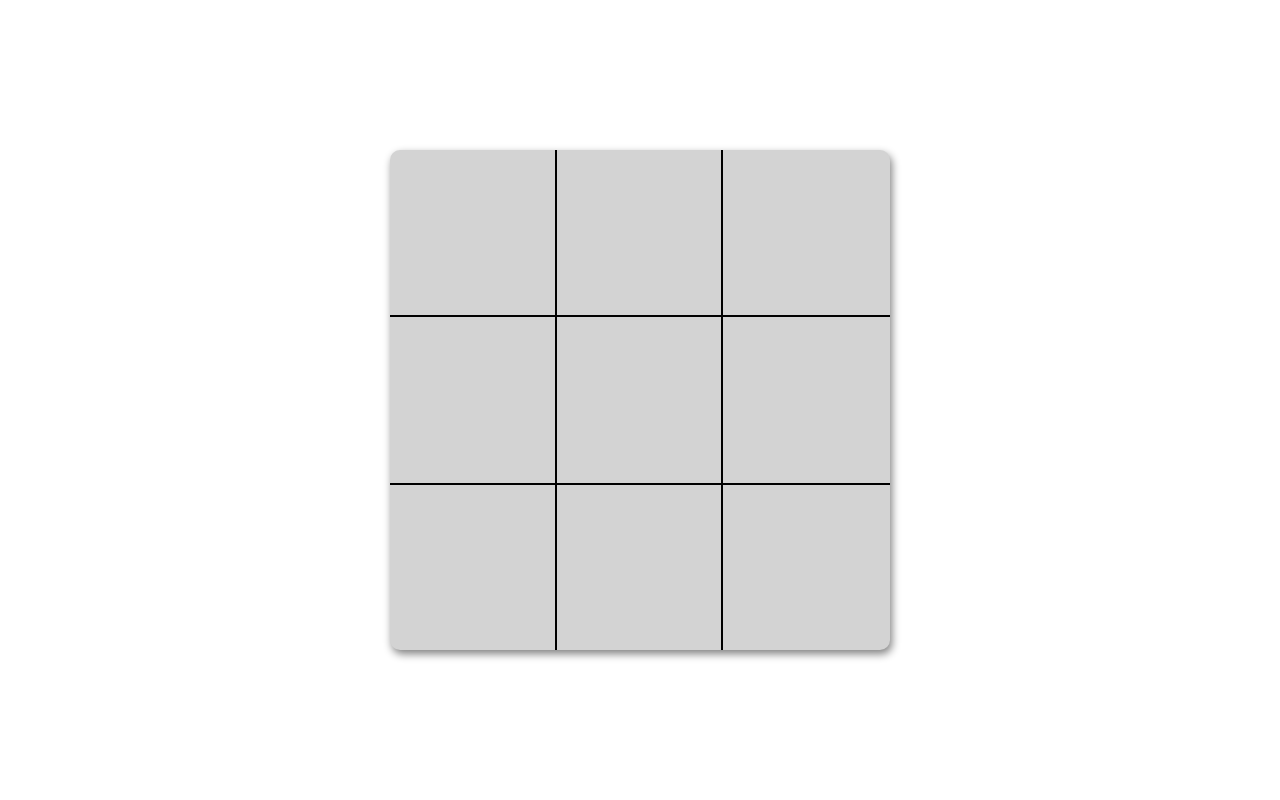
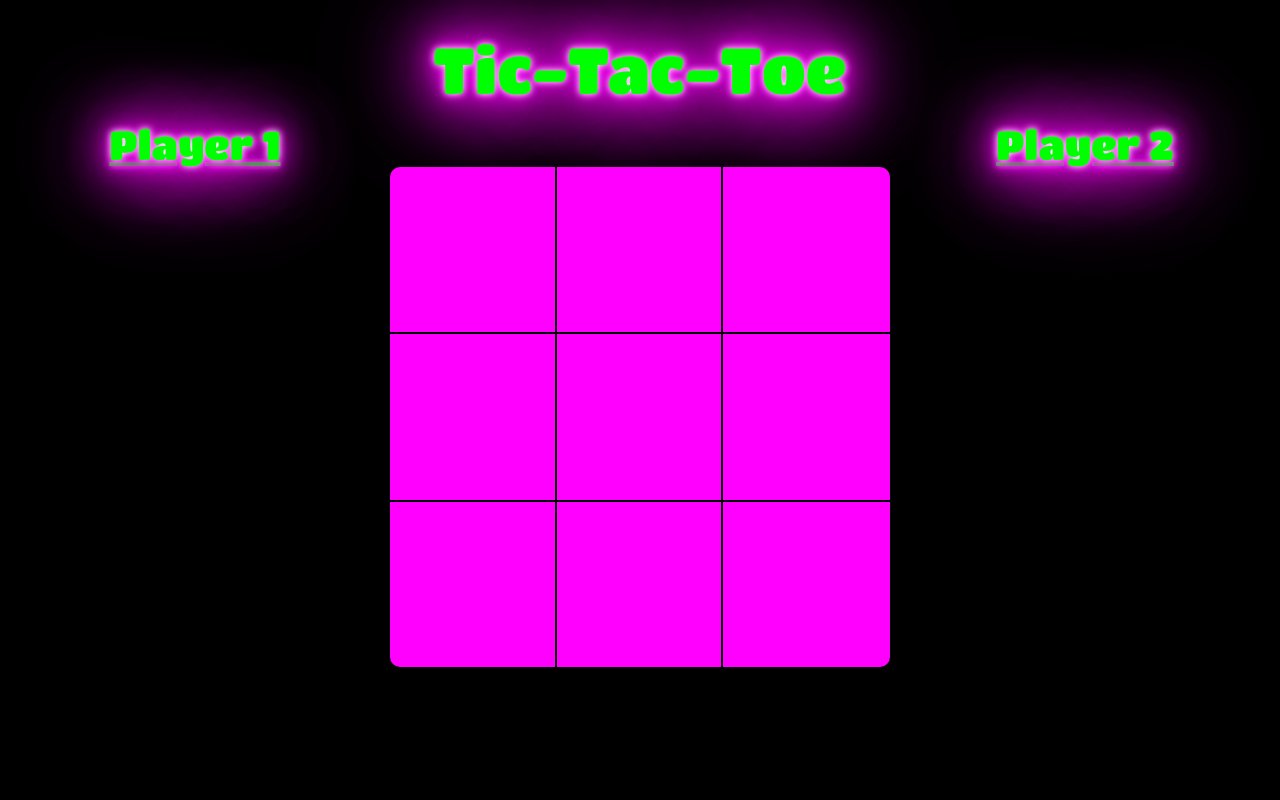
Before and after one commit to helloxmoto11/odin-tic-tac-toe, a plain HTML site: page index.html in a window 1280 px wide. Drawn offline with Linux system fonts and the light colour scheme.

Commit message:
Working on Frontend

```diff
--- a/index.html
+++ b/index.html
@@ -2,9 +2,11 @@
 <html lang="en">
 <head>
     <meta charset="UTF-8">
-    <meta name="viewport"
-          content="width=device-width, user-scalable=no, initial-scale=1.0, maximum-scale=1.0, minimum-scale=1.0">
+    <meta name="viewport" content="width=device-width, initial-scale=1.0">
     <meta http-equiv="X-UA-Compatible" content="ie=edge">
+    <link rel="preconnect" href="https://fonts.googleapis.com">
+    <link rel="preconnect" href="https://fonts.gstatic.com" crossorigin>
+    <link href="https://fonts.googleapis.com/css2?family=Titan+One&display=swap" rel="stylesheet">
     <script src="index.js" defer></script>
     <link rel="stylesheet" href="style.css">
     <title>Document</title>
@@ -12,6 +14,14 @@
 <body>
 
 <main>
+    <header>
+        <h1 class="titan-one-regular neon">Tic-Tac-Toe</h1>
+        <div>
+            <h3 class="titan-one-regular neon">Player 1</h3>
+            <div class="spacer"></div>
+            <h3 class="titan-one-regular neon">Player 2</h3>
+        </div>
+    </header>
     <div class="game-board" id="game-board">
         <div class="place b-right b-bottom"></div>
         <div class="place b-right b-bottom"></div>
@@ -23,6 +33,7 @@
         <div class="place b-right"></div>
         <div class="place"></div>
     </div>
+    <footer></footer>
 </main>
 
 </body>
--- a/style.css
+++ b/style.css
@@ -5,12 +5,75 @@
     --line-color: black;
 }
 
+.titan-one-regular {
+    font-family: "Titan One", sans-serif;
+    font-weight: 400;
+    font-style: normal;
+}
+
 
 main {
     display: flex;
-    justify-content: center;
+    flex-direction: column;
     align-items: center;
     height: 100vh;
+    background-color: black;
+    min-width: 800px;
+}
+
+header {
+    flex: 1;
+    padding-top: 2rem;
+    width: 100%;
+    text-align: center;
+}
+
+.spacer {
+    width: 500px;
+}
+
+header div {
+    margin-top: 1rem;
+    display: flex;
+    justify-content: space-between;
+}
+
+header h3 {
+    font-size: 2.5rem;
+    flex: 1;
+    text-decoration: underline;
+}
+
+
+@keyframes growShrink {
+    0% {
+        font-size: 3.5rem;
+    }
+    50% {
+        font-size: 3.6rem;
+    }
+    100% {
+        font-size: 3.5rem;
+    }
+}
+
+.neon {
+    color: #00ff00;
+    text-shadow: 0 0 7px #fff,
+    0 0 10px #ff00ff, /* Neon Pink */ 0 0 21px #ff00ff,
+    0 0 42px #ff00ff,
+    0 0 82px #ff00ff,
+    0 0 92px #ff00ff,
+    0 0 102px #ff00ff,
+    0 0 151px #ff00ff;
+}
+
+h1 {
+    font-size: 4rem;
+}
+
+footer {
+    flex: 1;
 }
 
 .game-board {
@@ -18,9 +81,8 @@ main {
     flex-wrap: wrap;
     width: 500px;
     height: 500px;
-    box-shadow: 2px 4px 8px gray;
     border-radius: 10px;
-    background-color: lightgray;
+    background-color: #FF00FFFF;
 }
 
 .place {
@@ -30,8 +92,10 @@ main {
     align-items: center;
     font-size: 6rem;
     line-height: 0;
-    font-family: "Roboto Light", sans-serif;
+    font-family: "Titan One", sans-serif;
     user-select: none;
+    color: #00ff00;
+
 }
 
 .b-right {
```
Lines whose indentation alone changed are shown as unchanged.
